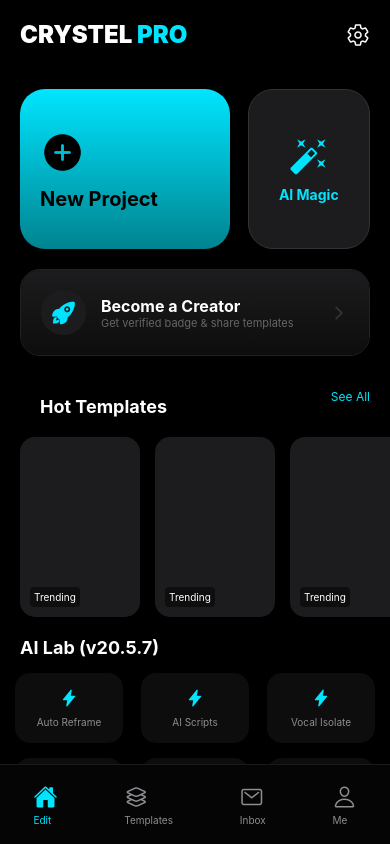
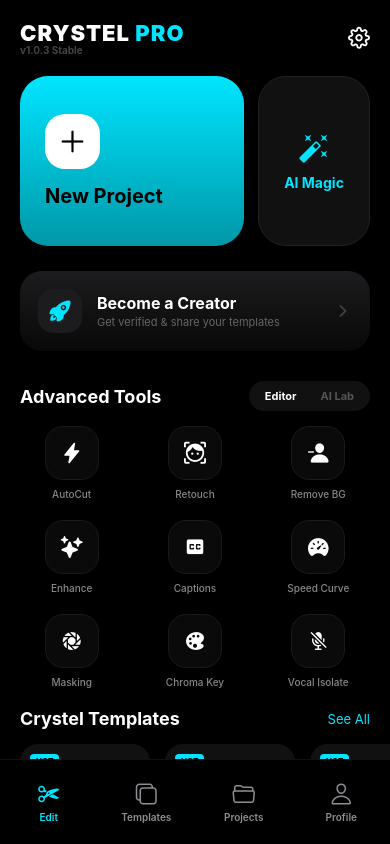
Before and after one commit to aabhishek9650-max/desi-capcut-app, a React Native app: screen / in a window 390 px wide. Built offline with nearby package versions, Linux system fonts and the light colour scheme.

Commit message:
Update App.js

```diff
--- a/App.js
+++ b/App.js
@@ -1,196 +1,158 @@
 import React, { useState } from 'react';
 import { StyleSheet, Text, View, TouchableOpacity, SafeAreaView, StatusBar, Dimensions, ScrollView } from 'react-native';
-import { Ionicons, MaterialCommunityIcons, FontAwesome5 } from '@expo/vector-icons';
+import { Ionicons, MaterialCommunityIcons, Feather } from '@expo/vector-icons';
 import { LinearGradient } from 'expo-linear-gradient';
 
-const { width, height } = Dimensions.get('window');
+const { width } = Dimensions.get('window');
 
 export default function App() {
-  const [inEditor, setInEditor] = useState(false);
+  const [currentTab, setCurrentTab] = useState('Edit');
 
-  // --- EDITOR SCREEN INTERFACE ---
-  if (inEditor) {
-    return (
-      <SafeAreaView style={styles.editorContainer}>
-        <StatusBar barStyle="light-content" />
-        <View style={styles.navBar}>
-          <TouchableOpacity onPress={() => setInEditor(false)}><Ionicons name="chevron-back" size={28} color="#fff" /></TouchableOpacity>
-          <View style={styles.resPicker}><Text style={styles.resText}>1080P v</Text></View>
-          <TouchableOpacity style={styles.exportBtn}><Text style={styles.exportText}>EXPORT</Text></TouchableOpacity>
+  return (
+    <SafeAreaView style={styles.container}>
+      <StatusBar barStyle="light-content" />
+
+      {/* --- BRAND HEADER --- */}
+      <View style={styles.header}>
+        <View>
+          <Text style={styles.logoText}>CRYSTEL <Text style={styles.logoPro}>PRO</Text></Text>
+          <Text style={styles.versionTag}>v1.0.3 Stable</Text>
+        </View>
+        <TouchableOpacity style={styles.settingsBtn}>
+          <Feather name="settings" size={22} color="#fff" />
+        </TouchableOpacity>
+      </View>
+
+      <ScrollView showsVerticalScrollIndicator={false} contentContainerStyle={{ paddingBottom: 100 }}>
+
+        {/* --- MAIN LAUNCHER --- */}
+        <View style={styles.heroSection}>
+          <TouchableOpacity style={styles.newProjectCard}>
+            <LinearGradient colors={['#00E5FF', '#0097A7']} style={styles.cardGrad}>
+              <View style={styles.iconCircle}>
+                <Ionicons name="add" size={35} color="#000" />
+              </View>
+              <Text style={styles.cardTitle}>New Project</Text>
+            </LinearGradient>
+          </TouchableOpacity>
+
+          <TouchableOpacity style={styles.aiMagicCard}>
+            <MaterialCommunityIcons name="auto-fix" size={32} color="#00E5FF" />
+            <Text style={styles.aiMagicTitle}>AI Magic</Text>
+          </TouchableOpacity>
         </View>
 
-        <View style={styles.previewArea}>
-          <View style={styles.placeholderVideo}>
-            <Ionicons name="play-circle" size={80} color="rgba(255,255,255,0.2)" />
+        {/* --- CREATOR PORTAL --- */}
+        <TouchableOpacity style={styles.creatorBanner}>
+          <LinearGradient colors={['#1C1C1E', '#080808']} style={styles.bannerInner}>
+            <View style={styles.rocketIcon}>
+              <Ionicons name="rocket" size={24} color="#00E5FF" />
+            </View>
+            <View style={{ flex: 1, marginLeft: 15 }}>
+              <Text style={styles.bannerHead}>Become a Creator</Text>
+              <Text style={styles.bannerSub}>Get verified & share your templates</Text>
+            </View>
+            <Ionicons name="chevron-forward" size={18} color="#444" />
+          </LinearGradient>
+        </TouchableOpacity>
+
+        {/* --- PROFESSIONAL TOOLSET (CapCut Power, Crystel Branding) --- */}
+        <View style={styles.sectionHeader}>
+          <Text style={styles.sectionLabel}>Advanced Tools</Text>
+          <View style={styles.tabSwitch}>
+             <Text style={[styles.tabItem, {color: '#fff'}]}>Editor</Text>
+             <Text style={styles.tabItem}>AI Lab</Text>
           </View>
         </View>
 
-        {/* MIDDLE CONTROL BAR (Play/Pause & Professional Tools) */}
-        <View style={styles.midBar}>
-          <Text style={styles.timer}>00:00:00</Text>
-          <TouchableOpacity style={styles.mainPlayBtn}>
-            <Ionicons name="play" size={20} color="#000" />
-          </TouchableOpacity>
-          <View style={styles.midIcons}>
-             <TouchableOpacity style={styles.keyIcon}><MaterialCommunityIcons name="key-variant" size={20} color="#00E5FF" /><Text style={styles.keyTxt}>KEY</Text></TouchableOpacity>
-             <Ionicons name="arrow-undo" size={20} color="#fff" style={{marginLeft: 15}} />
-             <Ionicons name="arrow-redo" size={20} color="#fff" style={{marginLeft: 15}} />
-          </View>
+        <View style={styles.toolsGrid}>
+          {[
+            {label: 'AutoCut', icon: 'flash', type: 'Ionicons'},
+            {label: 'Retouch', icon: 'face-recognition', type: 'MaterialCommunityIcons'},
+            {label: 'Remove BG', icon: 'person-remove', type: 'Ionicons'},
+            {label: 'Enhance', icon: 'sparkles', type: 'Ionicons'},
+            {label: 'Captions', icon: 'closed-caption', type: 'MaterialCommunityIcons'},
+            {label: 'Speed Curve', icon: 'speedometer', type: 'Ionicons'},
+            {label: 'Masking', icon: 'aperture', type: 'Ionicons'},
+            {label: 'Chroma Key', icon: 'color-palette', type: 'Ionicons'},
+            {label: 'Vocal Isolate', icon: 'mic-off', type: 'Ionicons'}
+          ].map((item, index) => (
+            <TouchableOpacity key={index} style={styles.toolBox}>
+              <View style={styles.toolIconBg}>
+                {item.type === 'Ionicons' ?
+                  <Ionicons name={item.icon} size={22} color="#fff" /> :
+                  <MaterialCommunityIcons name={item.icon} size={22} color="#fff" />
+                }
+              </View>
+              <Text style={styles.toolLabel}>{item.label}</Text>
+            </TouchableOpacity>
+          ))}
         </View>
 
-        {/* MULTI-LAYER TIMELINE */}
-        <View style={styles.timelineArea}>
-          <View style={styles.playhead} />
-          <ScrollView horizontal showsHorizontalScrollIndicator={false} contentContainerStyle={{paddingHorizontal: width/2}}>
-            <View style={styles.trackStack}>
-              <View style={[styles.track, {width: 600, backgroundColor: '#00E5FF'}]}><Text style={styles.trackText}>Video Track 1</Text></View>
-              <View style={[styles.track, {width: 400, backgroundColor: '#FF00E5', marginTop: 5}]}><Text style={styles.trackText}>Audio: Phonk_Beat.mp3</Text></View>
-              <View style={[styles.track, {width: 200, backgroundColor: '#E5FF00', marginTop: 5}]}><Text style={styles.trackText}>Text: Welcome</Text></View>
-            </View>
-          </ScrollView>
+        {/* --- TEMPLATE SECTION --- */}
+        <View style={styles.sectionHeader}>
+          <Text style={styles.sectionLabel}>Crystel Templates</Text>
+          <Text style={styles.seeAll}>See All</Text>
         </View>
-
-        {/* CAPCUT FULL FEATURE TOOLBAR (Scrollable) */}
-        <View style={styles.bottomToolbar}>
-          <ScrollView horizontal showsHorizontalScrollIndicator={false}>
-            {[
-              {n:'Edit', i:'cut-outline'}, {n:'Audio', i:'musical-notes-outline'}, {n:'Text', i:'text-outline'},
-              {n:'Overlay', i:'copy-outline'}, {n:'Effects', i:'sparkles-outline'}, {n:'Filters', i:'color-filter-outline'},
-              {n:'Format', i:'expand-outline'}, {n:'Canvas', i:'browsers-outline'}, {n:'Adjust', i:'options-outline'},
-              {n:'Stickers', i:'happy-outline'}, {n:'Auto Captions', i:'chatbox-ellipses-outline'}, {n:'Remove BG', i:'person-remove-outline'},
-              {n:'Style', i:'shirt-outline'}, {n:'Mask', i:'aperture-outline'}, {n:'Chromakey', i:'color-palette-outline'}
-            ].map((tool, i) => (
-              <TouchableOpacity key={i} style={styles.toolItem}>
-                <Ionicons name={tool.i} size={24} color="#fff" />
-                <Text style={styles.toolLabel}>{tool.n}</Text>
-              </TouchableOpacity>
-            ))}
-          </ScrollView>
-        </View>
-      </SafeAreaView>
-    );
-  }
-
-  // --- HOME SCREEN INTERFACE ---
-  return (
-    <SafeAreaView style={styles.homeContainer}>
-      <StatusBar barStyle="light-content" />
-      <View style={styles.homeHeader}>
-        <Text style={styles.brand}>CRYSTEL <Text style={{color: '#00E5FF'}}>PRO</Text></Text>
-        <Ionicons name="settings-outline" size={24} color="#fff" />
-      </View>
-
-      <ScrollView showsVerticalScrollIndicator={false}>
-        {/* Main Action Cards */}
-        <View style={styles.heroRow}>
-          <TouchableOpacity style={styles.newProjectCard} onPress={() => setInEditor(true)}>
-            <LinearGradient colors={['#00E5FF', '#00838F']} style={styles.gradCard}>
-              <Ionicons name="add-circle" size={45} color="#000" />
-              <Text style={styles.cardBigTitle}>New Project</Text>
-            </LinearGradient>
-          </TouchableOpacity>
-          <TouchableOpacity style={styles.aiCard}>
-             <MaterialCommunityIcons name="auto-fix" size={40} color="#00E5FF" />
-             <Text style={styles.aiCardTitle}>AI Magic</Text>
-          </TouchableOpacity>
-        </View>
-
-        {/* BECOME A CREATOR (PREMIUM BANNER) */}
-        <TouchableOpacity style={styles.creatorBanner}>
-          <LinearGradient colors={['#1C1C1E', '#0D0D0D']} style={styles.bannerInner}>
-            <View style={styles.rocketIcon}><Ionicons name="rocket" size={26} color="#00E5FF" /></View>
-            <View style={{flex: 1, marginLeft: 15}}>
-              <Text style={styles.bannerHead}>Become a Creator</Text>
-              <Text style={styles.bannerSub}>Get verified badge & share templates</Text>
-            </View>
-            <Ionicons name="chevron-forward" size={20} color="#333" />
-          </LinearGradient>
-        </TouchableOpacity>
-
-        {/* TEMPLATES SECTION */}
-        <View style={styles.sectionHeader}>
-          <Text style={styles.sectionTitle}>Hot Templates</Text>
-          <Text style={styles.viewAll}>See All</Text>
-        </View>
-        <ScrollView horizontal showsHorizontalScrollIndicator={false} style={{paddingLeft: 20}}>
-          {[1,2,3,4].map(i => (
-            <View key={i} style={styles.tempBox}>
-               <View style={styles.tempThumb} />
-               <Text style={styles.tempTag}>Trending</Text>
+        <ScrollView horizontal showsHorizontalScrollIndicator={false} style={{ paddingLeft: 20 }}>
+          {[1, 2, 3].map(i => (
+            <View key={i} style={styles.tempPlaceholder}>
+               <View style={styles.tempBadge}><Text style={styles.tempBadgeText}>HOT</Text></View>
             </View>
           ))}
         </ScrollView>
 
-        {/* ADVANCED AI TOOLS GRID */}
-        <Text style={styles.sectionTitle}>AI Lab (v20.5.7)</Text>
-        <View style={styles.aiGrid}>
-          {['Auto Reframe', 'AI Scripts', 'Vocal Isolate', 'Image Enhancer', 'Text to Video', 'Body Retouch'].map((tool, i) => (
-            <View key={i} style={styles.gridItem}>
-              <View style={styles.gridIcon}><Ionicons name="flash" size={18} color="#00E5FF" /></View>
-              <Text style={styles.gridLabel}>{tool}</Text>
-            </View>
-          ))}
-        </View>
       </ScrollView>
 
-      {/* FOOTER TAB BAR */}
-      <View style={styles.footerTab}>
-        <TouchableOpacity style={styles.tab}><Ionicons name="home" size={24} color="#00E5FF" /><Text style={[styles.tabText, {color: '#00E5FF'}]}>Edit</Text></TouchableOpacity>
-        <TouchableOpacity style={styles.tab}><Ionicons name="layers-outline" size={24} color="#8E8E93" /><Text style={styles.tabText}>Templates</Text></TouchableOpacity>
-        <TouchableOpacity style={styles.tab}><Ionicons name="mail-outline" size={24} color="#8E8E93" /><Text style={styles.tabText}>Inbox</Text></TouchableOpacity>
-        <TouchableOpacity style={styles.tab}><Ionicons name="person-outline" size={24} color="#8E8E93" /><Text style={styles.tabText}>Me</Text></TouchableOpacity>
+      {/* --- PRO NAVIGATION --- */}
+      <View style={styles.bottomNav}>
+        {[
+          {n: 'Edit', i: 'cut-outline', ai: 'cut'},
+          {n: 'Templates', i: 'copy-outline', ai: 'copy'},
+          {n: 'Projects', i: 'folder-open-outline', ai: 'folder-open'},
+          {n: 'Profile', i: 'person-outline', ai: 'person'}
+        ].map((t, idx) => (
+          <TouchableOpacity key={idx} onPress={() => setCurrentTab(t.n)} style={styles.navBtn}>
+            <Ionicons name={currentTab === t.n ? t.ai : t.i} size={24} color={currentTab === t.n ? '#00E5FF' : '#8E8E93'} />
+            <Text style={[styles.navLabel, {color: currentTab === t.n ? '#00E5FF' : '#8E8E93'}]}>{t.n}</Text>
+          </TouchableOpacity>
+        ))}
       </View>
     </SafeAreaView>
   );
 }
 
 const styles = StyleSheet.create({
-  // Editor Styles
-  editorContainer: { flex: 1, backgroundColor: '#000' },
-  navBar: { flexDirection: 'row', justifyContent: 'space-between', alignItems: 'center', padding: 15 },
-  resPicker: { backgroundColor: '#1A1A1A', paddingHorizontal: 12, paddingVertical: 5, borderRadius: 5 },
-  resText: { color: '#fff', fontSize: 12, fontWeight: 'bold' },
-  exportBtn: { backgroundColor: '#00E5FF', paddingHorizontal: 15, paddingVertical: 8, borderRadius: 8 },
-  exportText: { color: '#000', fontWeight: 'bold' },
-  previewArea: { height: height * 0.38, justifyContent: 'center', alignItems: 'center', backgroundColor: '#0A0A0A' },
-  midBar: { height: 60, flexDirection: 'row', justifyContent: 'space-between', alignItems: 'center', paddingHorizontal: 20 },
-  mainPlayBtn: { backgroundColor: '#00E5FF', width: 40, height: 40, borderRadius: 20, justifyContent: 'center', alignItems: 'center' },
-  keyIcon: { alignItems: 'center' },
-  keyTxt: { color: '#00E5FF', fontSize: 8, fontWeight: 'bold' },
-  timer: { color: '#8E8E93', fontSize: 12 },
-  timelineArea: { height: 160, backgroundColor: '#111', justifyContent: 'center' },
-  playhead: { position: 'absolute', left: width/2, height: '100%', width: 2, backgroundColor: '#fff', zIndex: 10 },
-  trackStack: { paddingVertical: 10 },
-  track: { height: 40, borderRadius: 4, justifyContent: 'center', paddingLeft: 10 },
-  trackText: { color: '#000', fontSize: 10, fontWeight: 'bold' },
-  bottomToolbar: { position: 'absolute', bottom: 0, height: 90, backgroundColor: '#000', borderTopWidth: 1, borderColor: '#222' },
-  toolItem: { alignItems: 'center', width: 75, justifyContent: 'center', height: '100%' },
-  toolLabel: { color: '#8E8E93', fontSize: 10, marginTop: 5 },
-
-  // Home Styles
-  homeContainer: { flex: 1, backgroundColor: '#000' },
-  homeHeader: { flexDirection: 'row', justifyContent: 'space-between', padding: 20, alignItems: 'center' },
-  brand: { fontSize: 24, fontWeight: '900', color: '#fff' },
-  heroRow: { flexDirection: 'row', padding: 20, justifyContent: 'space-between' },
-  newProjectCard: { width: '60%', height: 160, borderRadius: 25, overflow: 'hidden' },
-  gradCard: { flex: 1, justifyContent: 'center', padding: 20 },
-  cardBigTitle: { color: '#000', fontSize: 20, fontWeight: 'bold', marginTop: 10 },
-  aiCard: { width: '35%', height: 160, backgroundColor: '#1C1C1E', borderRadius: 25, justifyContent: 'center', alignItems: 'center', borderWidth: 1, borderColor: '#333' },
-  aiCardTitle: { color: '#00E5FF', fontWeight: 'bold', marginTop: 10 },
-  creatorBanner: { marginHorizontal: 20, borderRadius: 20, overflow: 'hidden', borderWidth: 1, borderColor: '#222' },
-  bannerInner: { padding: 20, flexDirection: 'row', alignItems: 'center' },
-  rocketIcon: { width: 45, height: 45, borderRadius: 22, backgroundColor: '#1C1C1E', justifyContent: 'center', alignItems: 'center' },
+  container: { flex: 1, backgroundColor: '#000' },
+  header: { flexDirection: 'row', justifyContent: 'space-between', alignItems: 'center', padding: 20 },
+  logoText: { fontSize: 22, fontWeight: '900', color: '#fff', letterSpacing: 1 },
+  logoPro: { color: '#00E5FF' },
+  versionTag: { color: '#444', fontSize: 10, fontWeight: 'bold', marginTop: -2 },
+  heroSection: { flexDirection: 'row', paddingHorizontal: 20, justifyContent: 'space-between', marginBottom: 25 },
+  newProjectCard: { width: '64%', height: 170, borderRadius: 28, overflow: 'hidden' },
+  cardGrad: { flex: 1, justifyContent: 'center', padding: 25 },
+  iconCircle: { width: 55, height: 55, borderRadius: 20, backgroundColor: '#fff', justifyContent: 'center', alignItems: 'center', marginBottom: 15 },
+  cardTitle: { fontSize: 20, fontWeight: 'bold', color: '#000' },
+  aiMagicCard: { width: '32%', height: 170, backgroundColor: '#111', borderRadius: 28, justifyContent: 'center', alignItems: 'center', borderWidth: 1, borderColor: '#222' },
+  aiMagicTitle: { color: '#00E5FF', fontWeight: 'bold', fontSize: 14, marginTop: 10 },
+  creatorBanner: { marginHorizontal: 20, borderRadius: 22, overflow: 'hidden', marginBottom: 30 },
+  bannerInner: { padding: 18, flexDirection: 'row', alignItems: 'center' },
+  rocketIcon: { width: 44, height: 44, borderRadius: 15, backgroundColor: '#1C1C1E', justifyContent: 'center', alignItems: 'center' },
   bannerHead: { color: '#fff', fontSize: 16, fontWeight: 'bold' },
-  bannerSub: { color: '#666', fontSize: 11 },
-  sectionHeader: { flexDirection: 'row', justifyContent: 'space-between', padding: 20, alignItems: 'center' },
-  sectionTitle: { color: '#fff', fontSize: 18, fontWeight: 'bold', marginLeft: 20, marginTop: 20 },
-  viewAll: { color: '#00E5FF', fontSize: 12 },
-  tempBox: { width: 120, height: 180, backgroundColor: '#1C1C1E', marginRight: 15, borderRadius: 15, overflow: 'hidden' },
-  tempTag: { position: 'absolute', bottom: 10, left: 10, color: '#fff', fontSize: 10, backgroundColor: 'rgba(0,0,0,0.5)', padding: 4, borderRadius: 4 },
-  aiGrid: { flexDirection: 'row', flexWrap: 'wrap', padding: 15, justifyContent: 'space-between' },
-  gridItem: { width: '30%', backgroundColor: '#0D0D0D', padding: 15, borderRadius: 15, alignItems: 'center', marginBottom: 15 },
-  gridIcon: { marginBottom: 8 },
-  gridLabel: { color: '#8E8E93', fontSize: 10, textAlign: 'center' },
-  footerTab: { flexDirection: 'row', height: 80, backgroundColor: '#050505', borderTopWidth: 1, borderColor: '#1A1A1A', justifyContent: 'space-around', alignItems: 'center' },
-  tabText: { color: '#8E8E93', fontSize: 10, marginTop: 4 }
+  bannerSub: { color: '#666', fontSize: 11, marginTop: 2 },
+  sectionHeader: { flexDirection: 'row', justifyContent: 'space-between', alignItems: 'center', paddingHorizontal: 20, marginBottom: 15 },
+  sectionLabel: { color: '#fff', fontSize: 18, fontWeight: 'bold' },
+  tabSwitch: { flexDirection: 'row', backgroundColor: '#111', borderRadius: 15, padding: 4 },
+  tabItem: { color: '#555', fontSize: 11, paddingHorizontal: 12, paddingVertical: 4, fontWeight: 'bold' },
+  toolsGrid: { flexDirection: 'row', flexWrap: 'wrap', paddingHorizontal: 10 },
+  toolBox: { width: '33.33%', alignItems: 'center', marginBottom: 20 },
+  toolIconBg: { width: 54, height: 54, borderRadius: 18, backgroundColor: '#0A0A0A', justifyContent: 'center', alignItems: 'center', borderWidth: 1, borderColor: '#1A1A1A' },
+  toolLabel: { color: '#888', fontSize: 10, marginTop: 8, fontWeight: '500' },
+  tempPlaceholder: { width: 130, height: 190, backgroundColor: '#111', marginRight: 15, borderRadius: 18 },
+  tempBadge: { position: 'absolute', top: 10, left: 10, backgroundColor: '#00E5FF', paddingHorizontal: 6, paddingVertical: 2, borderRadius: 4 },
+  tempBadgeText: { color: '#000', fontSize: 8, fontWeight: 'bold' },
+  seeAll: { color: '#00E5FF', fontSize: 13 },
+  bottomNav: { position: 'absolute', bottom: 0, width: '100%', height: 85, backgroundColor: '#000', flexDirection: 'row', borderTopWidth: 1, borderColor: '#111' },
+  navBtn: { flex: 1, justifyContent: 'center', alignItems: 'center' },
+  navLabel: { fontSize: 10, marginTop: 4, fontWeight: '600' }
 });
```
